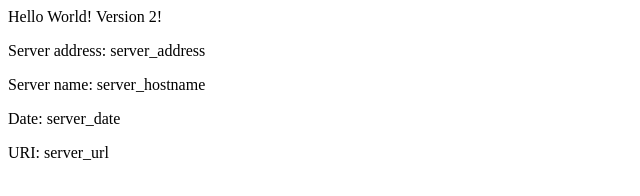
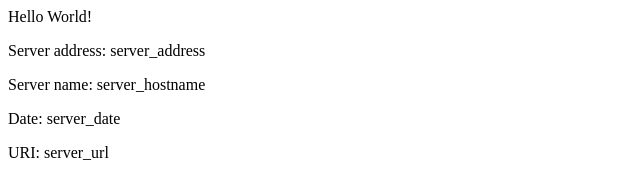
Before and after one commit to sitereliabilityengineer/eks-example, a plain HTML site: page src/index.html in a window 1280 px wide. Shown: the full height of the page, 0-640 px from the left. Drawn offline with Linux system fonts and the light colour scheme.

Commit message:
Revert "v2 Updating home page"
This reverts commit 67d91da89ebf20c3372e068872e24364f174c90b.

```diff
--- a/src/index.html
+++ b/src/index.html
@@ -2,7 +2,7 @@
 <title>Hello World</title>
 </head>
 <div class="info">
-<h>Hello World! Version 2!</h>
+<h>Hello World!</h>
 <p><span>Server&nbsp;address:</span> <span>server_address</span></p>
 <p><span>Server&nbsp;name:</span> <span>server_hostname</span></p>
 <p class="smaller"><span>Date:</span> <span>server_date</span></p>
```
